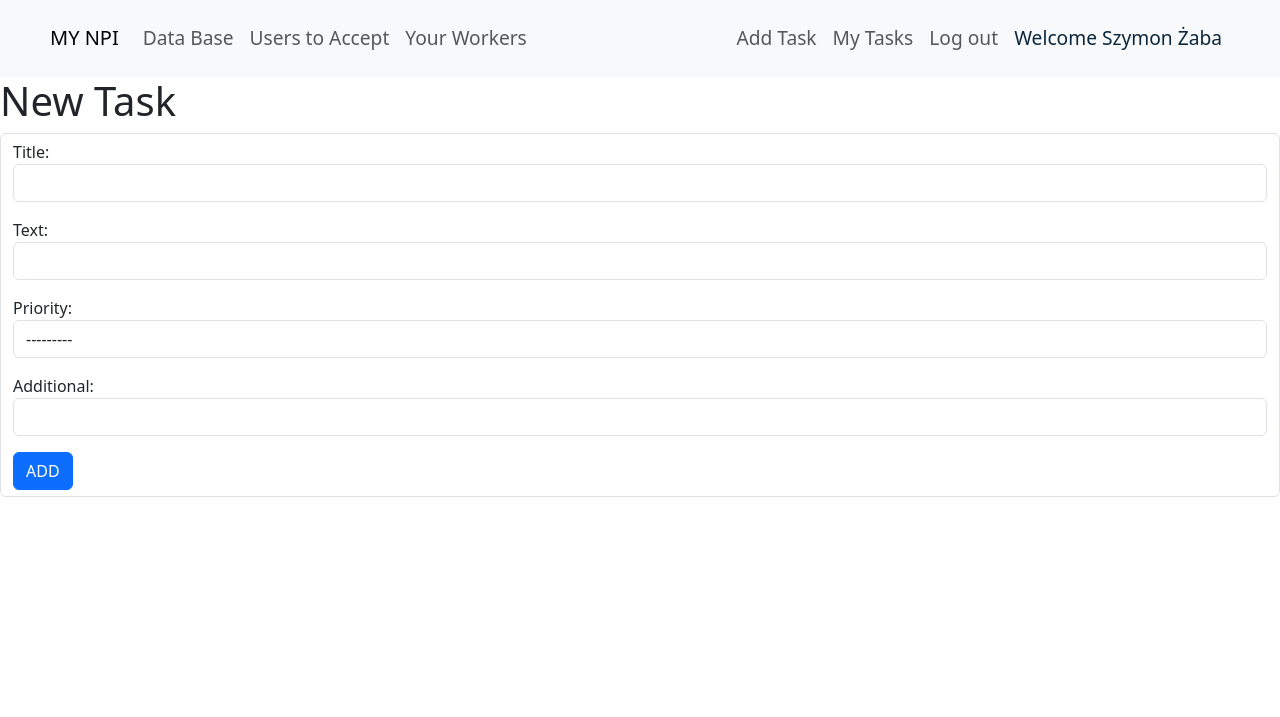
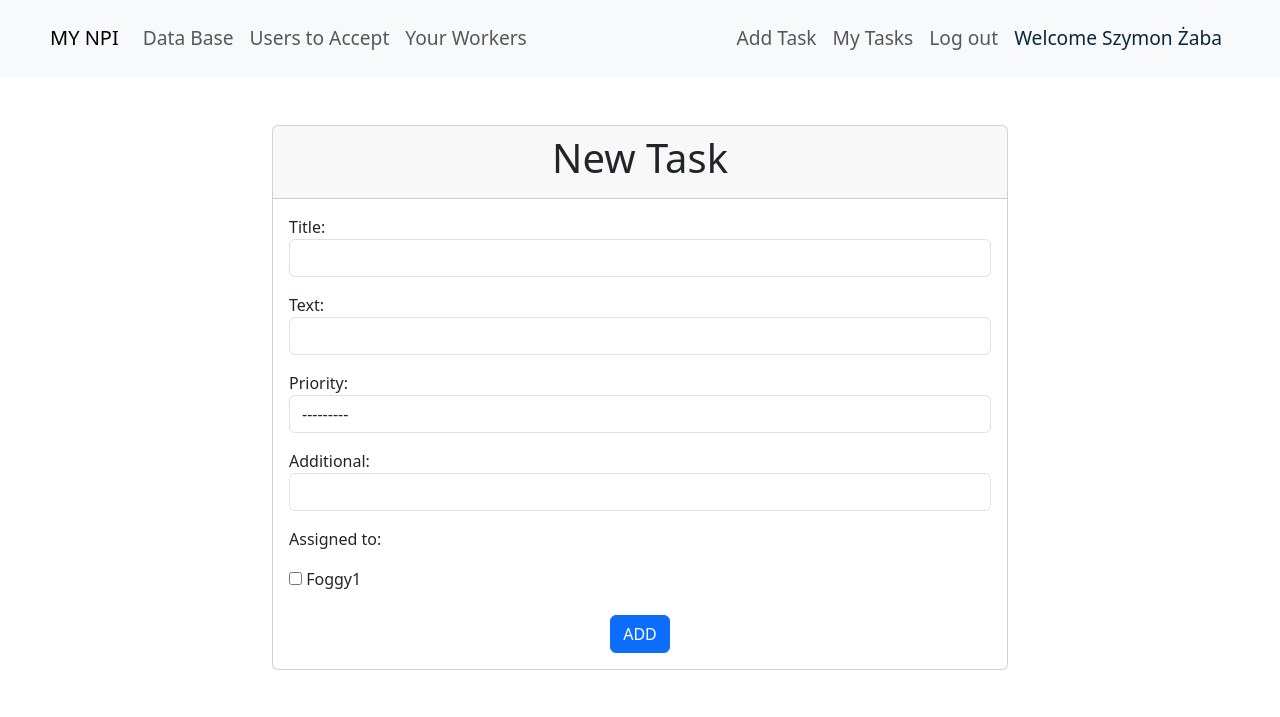
Before and after one commit to Szabson123/For_NPI, a Django app: page /user_profile/task_form/ in a window 1280 px wide. Shown: the top 717 px of the page. Run offline with Django 4.2, Linux system fonts and the light colour scheme; a user stored in the database is signed in; data comes from the database, SQL or seed files in the repository; both versions use the stored data as it was after the commit.

Commit message:
assiging workers to jobs

```diff
--- a/for_npi/user_profile/forms.py
+++ b/for_npi/user_profile/forms.py
@@ -1,13 +1,25 @@
 from .models import Task
 from django import forms
+from accounts.models import User
 
 class TaskForm(forms.ModelForm):
     class Meta:
         model = Task
-        fields = ['title', 'text', 'priority', 'additional']
+        fields = ['title', 'text', 'priority', 'additional', 'assigned_to', 'assigned_to']
         widgets = {
             'title': forms.TextInput(attrs={'class': 'form-control'}),
-            'text': forms.TextInput(attrs={'class': 'form-control'}),
+            'text': forms.TextInput(attrs={'class': 'form-control', 'rows': 3}),
             'priority': forms.Select(attrs={'class': 'form-control'}),
             'additional': forms.TextInput(attrs={'class': 'form-control'}),
+            'assigned_to': forms.CheckboxSelectMultiple()
         }
+
+    def __init__(self, *args, **kwargs):
+        request = kwargs.pop('request', None)
+        super(TaskForm, self).__init__(*args, **kwargs)
+
+        # Sprawdzamy, czy zalogowany użytkownik jest w grupie "Supervisor"
+        if request and request.user.groups.filter(name='Supervisor').exists():
+            self.fields['assigned_to'].queryset = User.objects.filter(profile__supervisor=request.user)
+        else:
+            del self.fields['assigned_to']
--- a/for_npi/user_profile/models.py
+++ b/for_npi/user_profile/models.py
@@ -1,7 +1,7 @@
 from django.db import models
 from django.utils import timezone
 from django.urls import reverse
-
+from django.conf import settings
 
 class Task(models.Model):
     PRIORITY_CHOICES = (
@@ -18,7 +18,7 @@ class Task(models.Model):
     completed_date = models.DateTimeField(null=True, blank=True)
     priority = models.CharField(max_length=50, choices=PRIORITY_CHOICES)
     additional = models.CharField(max_length=255, blank=True)
-
+    assigned_to = models.ManyToManyField(settings.AUTH_USER_MODEL, null=True, blank=True, related_name='assigned_tasks')
 
     def get_absolute_url(self):
         return reverse('user_profile:task_detail', kwargs={"pk": self.pk})
--- a/for_npi/user_profile/templates/user_profile/task_form.html
+++ b/for_npi/user_profile/templates/user_profile/task_form.html
@@ -1,7 +1,24 @@
-{% extends "user_profile/base.html" %} {% block content %}
-<h1>New Task</h1>
-<form class="form-control" method="POST">
-  {% csrf_token %} {{ form.as_p }}
-  <button type="submit" class="save btn btn-primary">ADD</button>
-</form>
+{% extends "user_profile/base.html" %}
+
+{% block content %}
+<div class="container py-5">
+    <div class="row justify-content-center">
+        <div class="col-md-8">
+            <div class="card">
+                <div class="card-header text-center">
+                    <h1>New Task</h1>
+                </div>
+                <div class="card-body">
+                    <form method="POST" class="needs-validation" novalidate>
+                        {% csrf_token %}
+                        {{ form.as_p }}
+                        <div class="text-center mt-4">
+                            <button type="submit" class="btn btn-primary">ADD</button>
+                        </div>
+                    </form>
+                </div>
+            </div>
+        </div>
+    </div>
+</div>
 {% endblock %}
--- a/for_npi/user_profile/views.py
+++ b/for_npi/user_profile/views.py
@@ -8,6 +8,8 @@ from django.contrib.auth.mixins import LoginRequiredMixin
 from django.utils import timezone
 from django.contrib.auth.decorators import login_required
 from django.contrib.auth.models import User
+from django.db.models import Q
+
 
 class TaskListView(ListView):
     model = Task
@@ -15,13 +17,19 @@ class TaskListView(ListView):
     template_name = 'user_profile/tasks_list.html'
 
     def get_queryset(self):
-        return Task.objects.filter(author=self.request.user)
+        return Task.objects.filter(
+            Q(author=self.request.user) | Q(assigned_to=self.request.user)).distinct()
 
 
 class TaskCreateView(CreateView, LoginRequiredMixin):
     form_class = TaskForm
     template_name = 'user_profile/task_form.html'
     success_url = reverse_lazy('user_profile:tasks_list')
+
+    def get_form_kwargs(self):
+        kwargs = super(TaskCreateView, self).get_form_kwargs()
+        kwargs['request'] = self.request  # Dodajemy request do argumentów formularza
+        return kwargs
 
     def form_valid(self, form):
         form.instance.author = self.request.user  # Ustawienie autora zadania na aktualnie zalogowanego użytkownika
```
Also changed, not shown: for_npi/db.sqlite3, for_npi/user_profile/migrations/0006_task_assigned_to.py (added), for_npi/user_profile/migrations/0007_remove_task_assigned_to_task_assigned_to.py (added).
